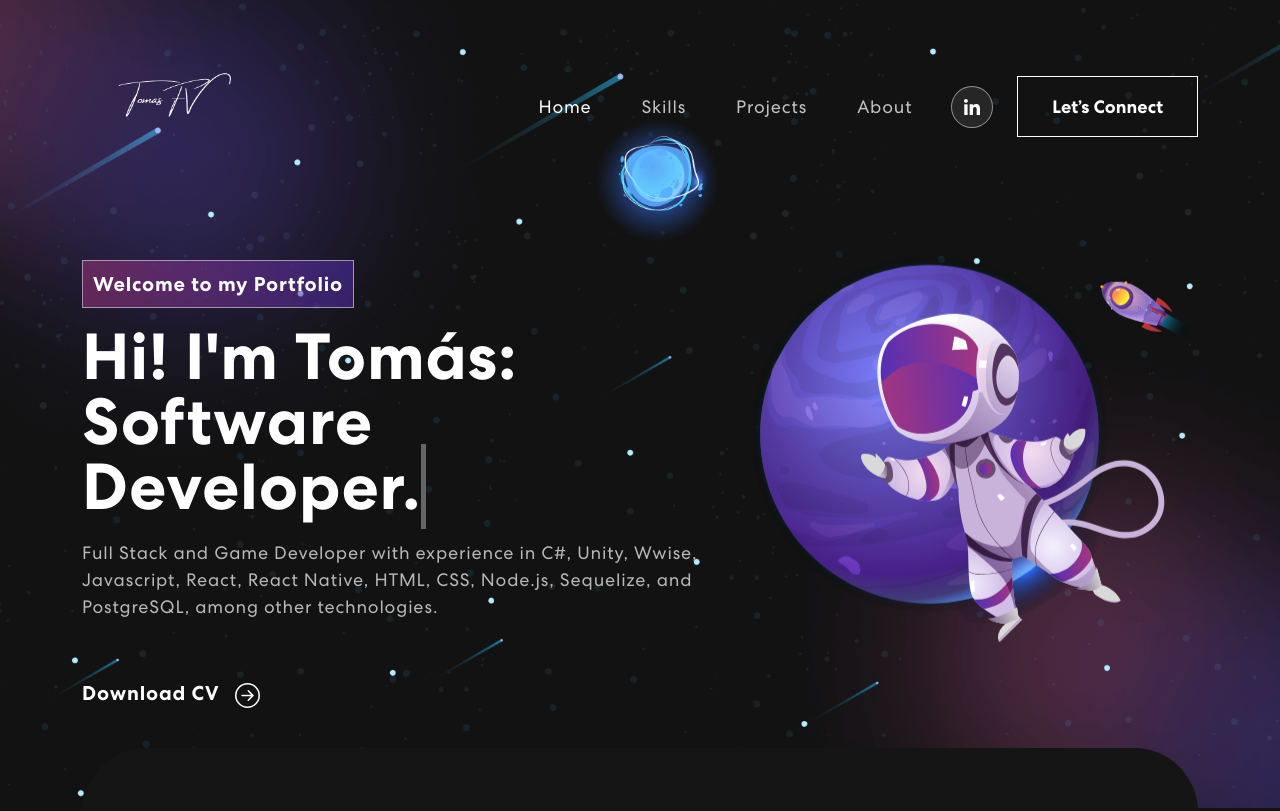
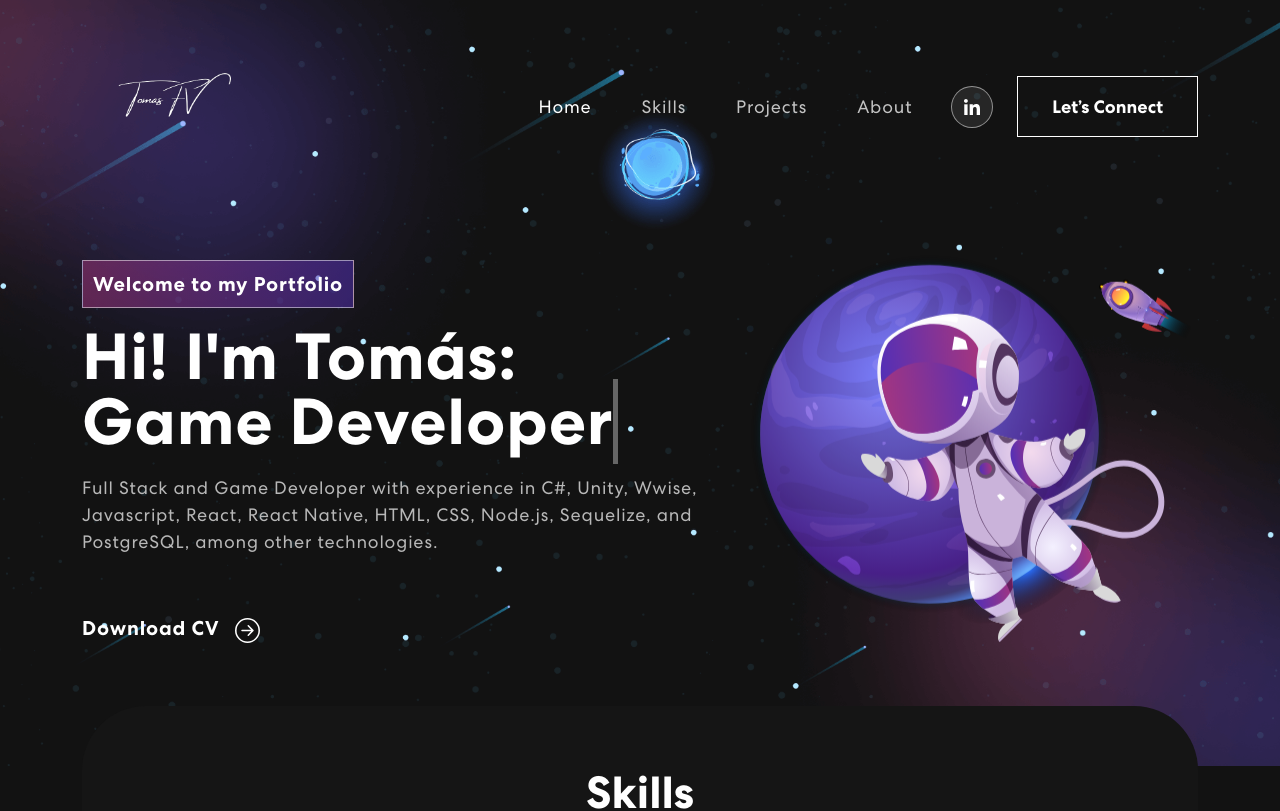
Before and after one commit to tomasfv/SoftwareDevPortfolio, a React (Create React App) app: page / in a window 1280 px wide. Shown: the top 811 px of the page. Built offline with nearby package versions, Linux system fonts and the light colour scheme; no server answers.

Commit message:
mod Banner

```diff
--- a/src/components/Banner.js
+++ b/src/components/Banner.js
@@ -11,7 +11,7 @@ export const Banner = () => {
   const [text, setText] = useState('');
   const [delta, setDelta] = useState(300 - Math.random() * 100);
   const [index, setIndex] = useState(1);
-  const toRotate = [ "Software Developer.", "Game Developer.", "Technology Lover."];
+  const toRotate = ["Game Developer.", "Software Developer.", "Technology Lover."];
   const period = 2000;
 
   useEffect(() => {
```
